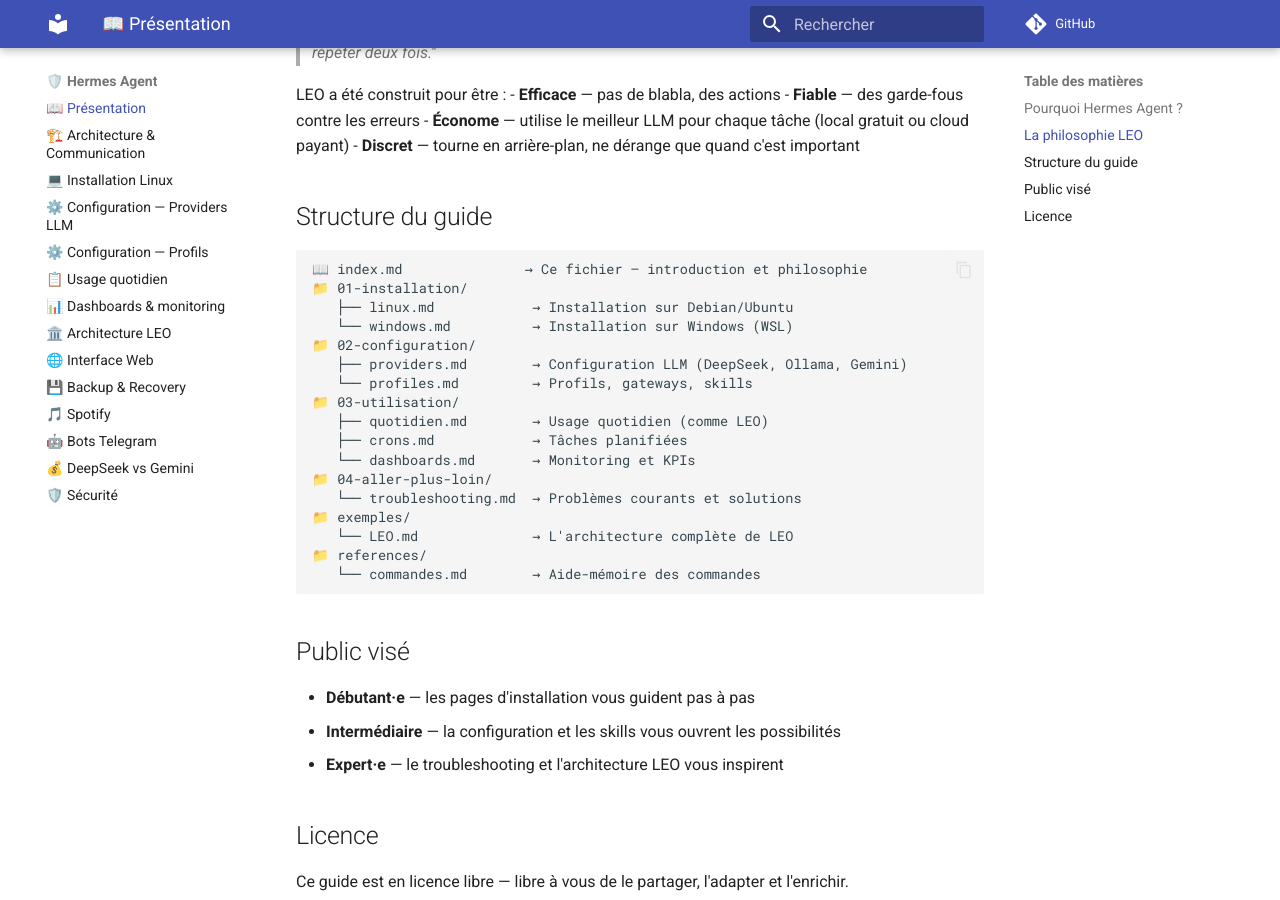
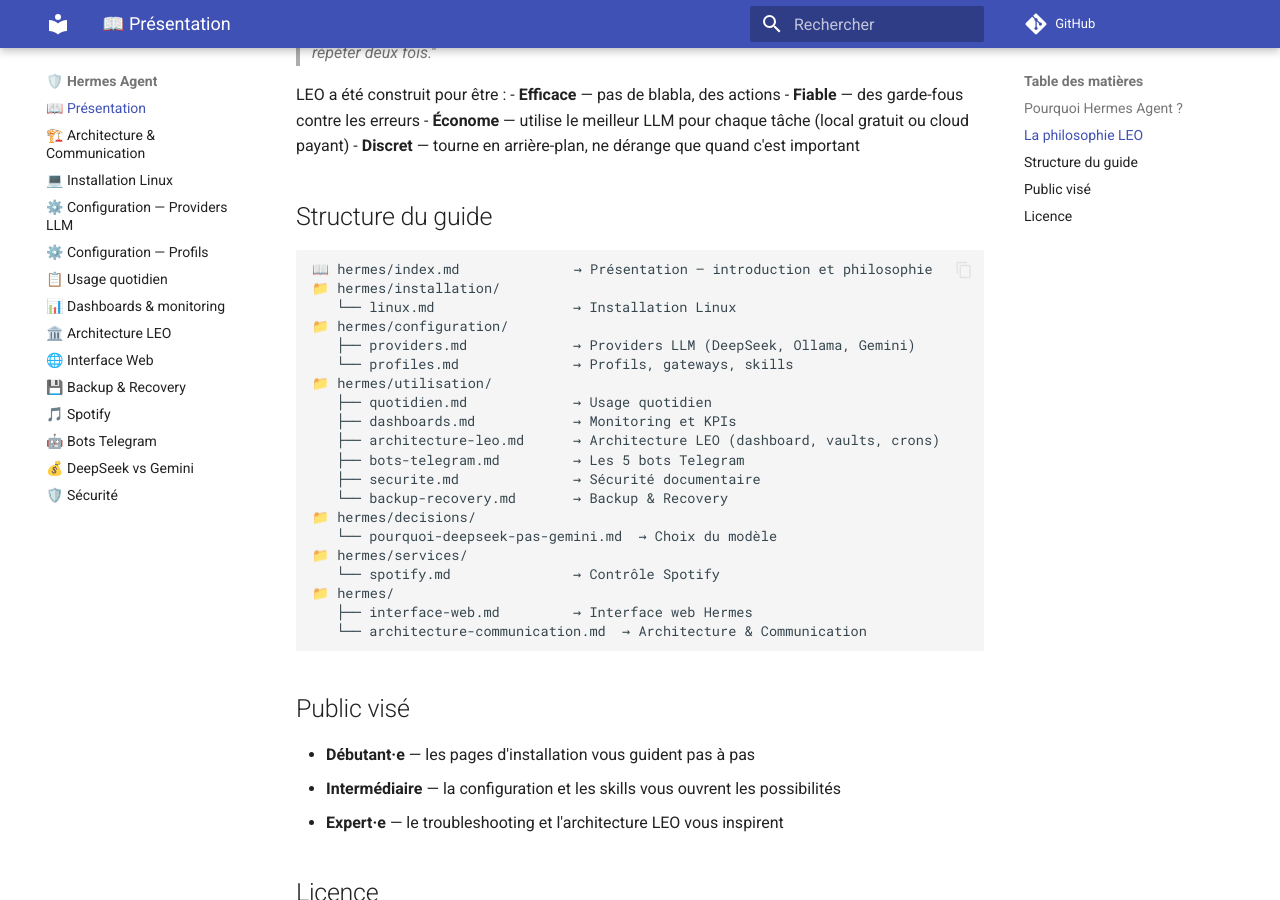
Before and after one commit to christophedanhier-hash/hermes-wiki, an MkDocs documentation site: the page built from docs/hermes/index.md, in a window 1280 px wide and 900 px high, scrolled down 790 px. Built offline with MkDocs 1.6.1 and Material for MkDocs 9.7.7, drawn with Linux system fonts in a browser that asks for light colours; comment, search, counter and statistics services are not loaded.

Commit message:
fix(index): structure du guide à jour (suppression pages mortes)

````diff
--- a/docs/hermes/index.md
+++ b/docs/hermes/index.md
@@ -27,24 +27,27 @@ LEO a été construit pour être :
 
 ## Structure du guide
 
-```
-📖 index.md               → Ce fichier — introduction et philosophie
-📁 01-installation/
-   ├── linux.md            → Installation sur Debian/Ubuntu
-   └── windows.md          → Installation sur Windows (WSL)
-📁 02-configuration/
-   ├── providers.md        → Configuration LLM (DeepSeek, Ollama, Gemini)
-   └── profiles.md         → Profils, gateways, skills
-📁 03-utilisation/
-   ├── quotidien.md        → Usage quotidien (comme LEO)
-   ├── crons.md            → Tâches planifiées
-   └── dashboards.md       → Monitoring et KPIs
-📁 04-aller-plus-loin/
-   └── troubleshooting.md  → Problèmes courants et solutions
-📁 exemples/
-   └── LEO.md              → L'architecture complète de LEO
-📁 references/
-   └── commandes.md        → Aide-mémoire des commandes
+```text
+📖 hermes/index.md              → Présentation — introduction et philosophie
+📁 hermes/installation/
+   └── linux.md                 → Installation Linux
+📁 hermes/configuration/
+   ├── providers.md             → Providers LLM (DeepSeek, Ollama, Gemini)
+   └── profiles.md              → Profils, gateways, skills
+📁 hermes/utilisation/
+   ├── quotidien.md             → Usage quotidien
+   ├── dashboards.md            → Monitoring et KPIs
+   ├── architecture-leo.md      → Architecture LEO (dashboard, vaults, crons)
+   ├── bots-telegram.md         → Les 5 bots Telegram
+   ├── securite.md              → Sécurité documentaire
+   └── backup-recovery.md       → Backup & Recovery
+📁 hermes/decisions/
+   └── pourquoi-deepseek-pas-gemini.md  → Choix du modèle
+📁 hermes/services/
+   └── spotify.md               → Contrôle Spotify
+📁 hermes/
+   ├── interface-web.md         → Interface web Hermes
+   └── architecture-communication.md  → Architecture & Communication
 ```
 
 ## Public visé
````
